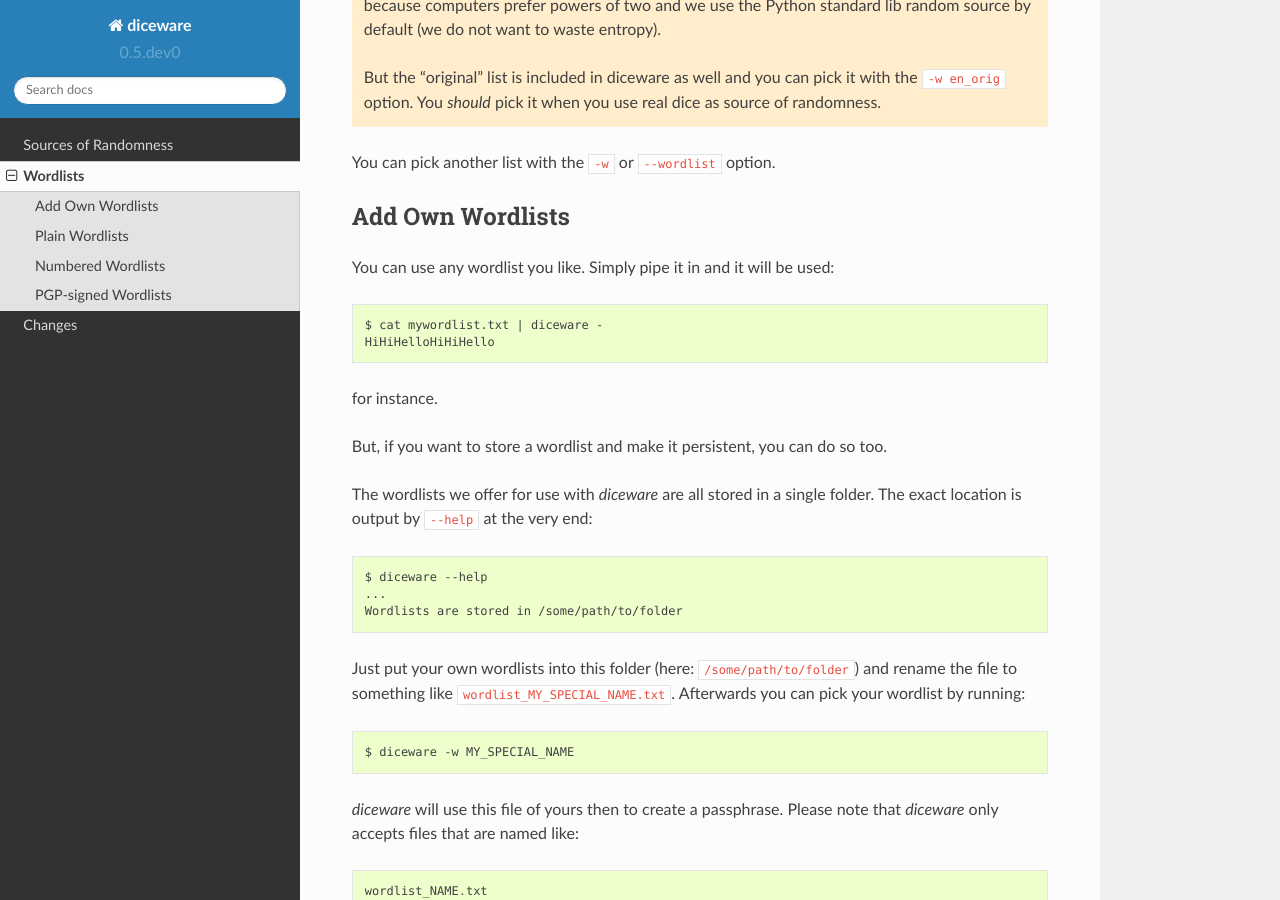
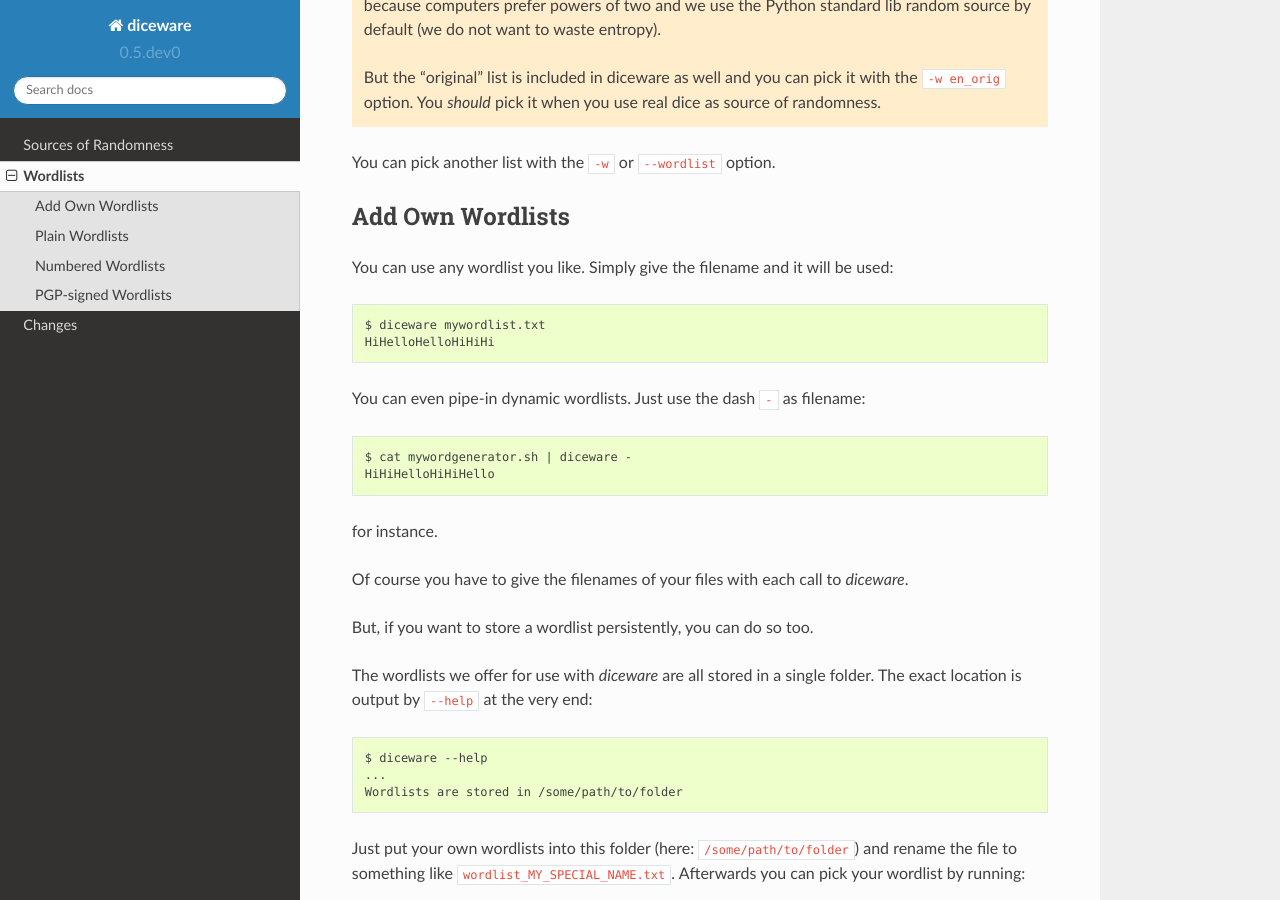
Before and after one commit to ulif/diceware, a Sphinx documentation site: the page built from docs/wordlists.rst, in a window 1280 px wide and 900 px high, scrolled down 423 px. Built offline with Sphinx 7.4.7 and the Read the Docs theme 2.0.0, drawn with Linux system fonts in a browser that asks for light colours; pages that are not in the unit, such as notebooks, are missing from menus.

Commit message:
Update docs.

```diff
--- a/docs/wordlists.rst
+++ b/docs/wordlists.rst
@@ -28,16 +28,24 @@
 Add Own Wordlists
 -----------------
 
-You can use any wordlist you like. Simply pipe it in and it will be
-used::
+You can use any wordlist you like. Simply give the filename and it
+will be used::
 
-  $ cat mywordlist.txt | diceware -
+  $ diceware mywordlist.txt
+  HiHelloHelloHiHiHi
+
+You can even pipe-in dynamic wordlists. Just use the dash ``-`` as
+filename::
+
+  $ cat mywordgenerator.sh | diceware -
   HiHiHelloHiHiHello
 
 for instance.
 
-But, if you want to store a wordlist and make it persistent, you can
-do so too.
+Of course you have to give the filenames of your files with each call
+to `diceware`.
+
+But, if you want to store a wordlist persistently, you can do so too.
 
 The wordlists we offer for use with `diceware` are all stored in a
 single folder. The exact location is output by ``--help`` at the very
```
